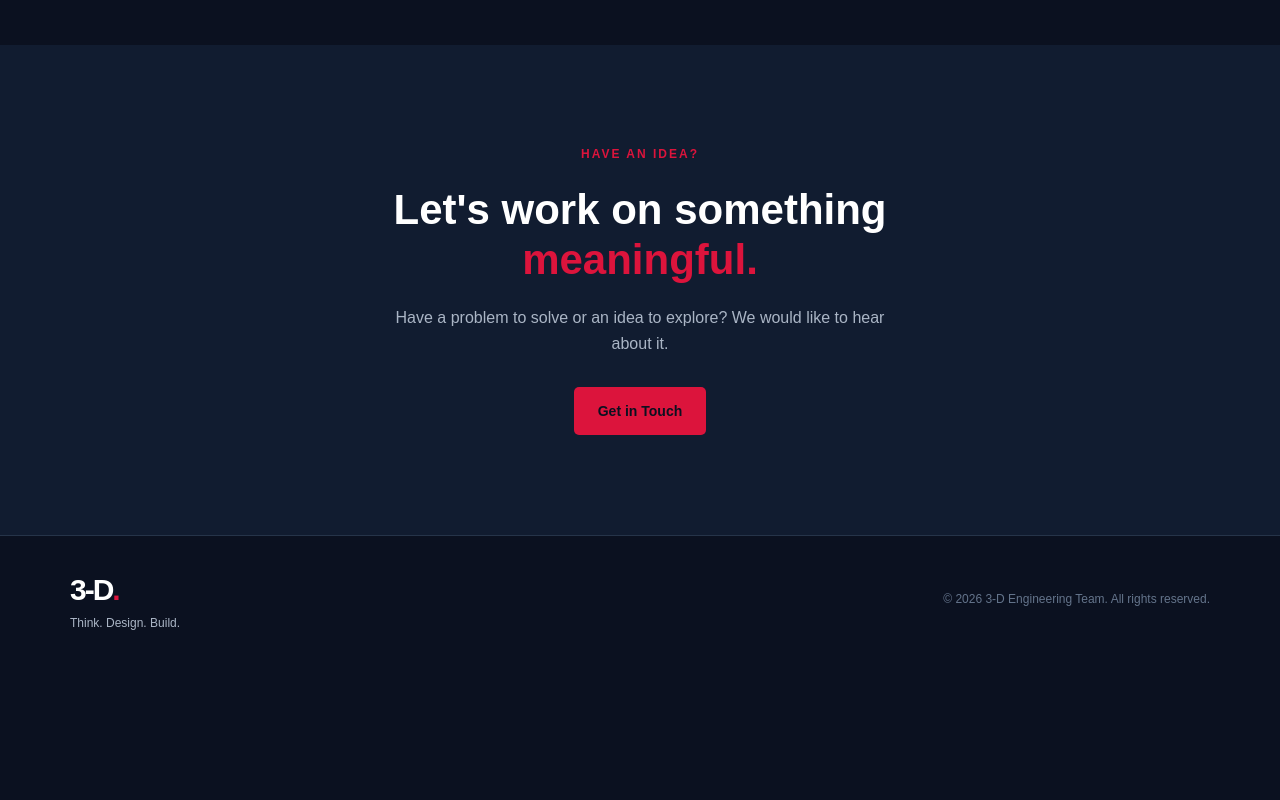
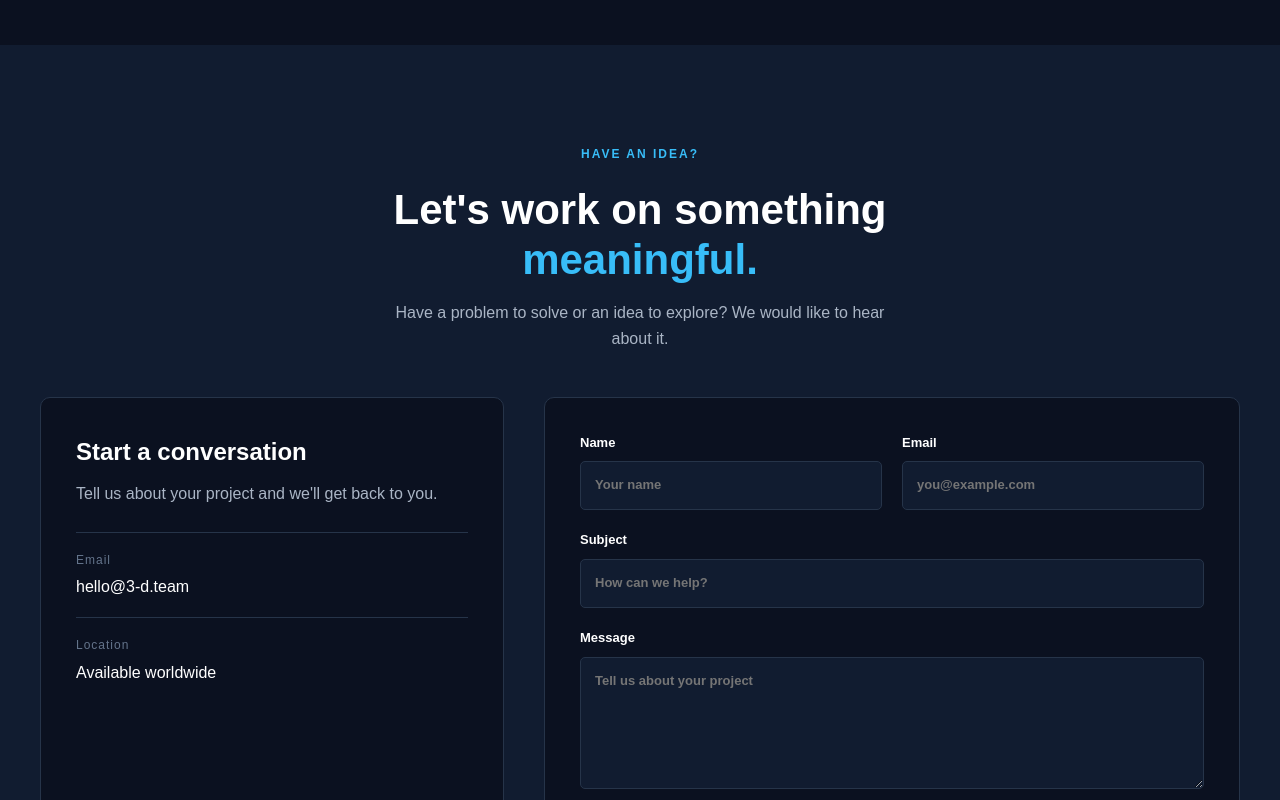
Before and after one commit to the-3-D/Portifolio-website, a plain HTML site: page Home.html in a window 1280 px wide. Shown: the part 2000-2800 px from the top of the page. Before the commit the page ends 2663 px from the top, so only its background shows below. Drawn offline with Linux system fonts and the light colour scheme.

Commit message:
contact section is added

```diff
--- a/Home.html
+++ b/Home.html
@@ -20,7 +20,7 @@
           <li><a href="#">Projects</a></li>
           <li><a href="#">Services</a></li>
           <li><a href="#">Team</a></li>
-          <li><a href="#">Contact</a></li>
+          <li><a href="#contact">Contact</a></li>
         </ul>
 
         <a href="#" class="nav-button">Let's Talk</a>
@@ -131,21 +131,59 @@
         </div>
       </section>
 
-      <!-- Contact Invitation -->
-      <section class="contact-section">
-        <p class="eyebrow">HAVE AN IDEA?</p>
+      <!-- Contact -->
+      <section class="contact-section" id="contact">
+        <div class="contact-heading">
+          <p class="eyebrow">HAVE AN IDEA?</p>
+          <h2>Let's work on something <span>meaningful.</span></h2>
+          <p>
+            Have a problem to solve or an idea to explore? We would like to hear
+            about it.
+          </p>
+        </div>
 
-        <h2>
-          Let's work on something
-          <span>meaningful.</span>
-        </h2>
+        <div class="contact-grid">
+          <div class="contact-details">
+            <h3>Start a conversation</h3>
+            <p>Tell us about your project and we'll get back to you.</p>
 
-        <p>
-          Have a problem to solve or an idea to explore? We would like to hear
-          about it.
-        </p>
+            <a href="mailto:hello@3-d.team" class="contact-detail">
+              <span>Email</span>
+              hello@3-d.team
+            </a>
 
-        <a href="#" class="primary-button"> Get in Touch </a>
+            <div class="contact-detail">
+              <span>Location</span>
+              Available worldwide
+            </div>
+          </div>
+
+          <form class="contact-form" action="mailto:hello@3-d.team" method="post" enctype="text/plain">
+            <div class="form-row">
+              <label>
+                Name
+                <input type="text" name="name" placeholder="Your name" required />
+              </label>
+
+              <label>
+                Email
+                <input type="email" name="email" placeholder="you@example.com" required />
+              </label>
+            </div>
+
+            <label>
+              Subject
+              <input type="text" name="subject" placeholder="How can we help?" required />
+            </label>
+
+            <label>
+              Message
+              <textarea name="message" rows="5" placeholder="Tell us about your project" required></textarea>
+            </label>
+
+            <button type="submit" class="primary-button">Send Message</button>
+          </form>
+        </div>
       </section>
     </main>
 
--- a/style.css
+++ b/style.css
@@ -2,13 +2,6 @@
 /* =========================
    GENERAL RESET
 ========================= */
-
-:root {
-    --accent: #dc143c;
-    --accent-hover: #f05a7a;
-    --accent-light: #ffb3c1;
-    --accent-dark: #5c1020;
-}
 
 * {
     margin: 0;
@@ -63,7 +56,7 @@ ul {
 }
 
 .logo span {
-    color: var(--accent);
+    color: #38bdf8;
 }
 
 .nav-links {
@@ -79,20 +72,20 @@ ul {
 
 .nav-links a:hover,
 .nav-links a.active {
-    color: var(--accent);
+    color: #38bdf8;
 }
 
 .nav-button {
     padding: 11px 22px;
-    border: 1px solid var(--accent);
+    border: 1px solid #38bdf8;
     border-radius: 5px;
-    color: var(--accent);
+    color: #38bdf8;
     font-size: 14px;
     transition: 0.3s;
 }
 
 .nav-button:hover {
-    background-color: var(--accent);
+    background-color: #38bdf8;
     color: #0b1120;
 }
 
@@ -112,12 +105,12 @@ ul {
 }
 
 .primary-button {
-    background-color: var(--accent);
+    background-color: #38bdf8;
     color: #0b1120;
 }
 
 .primary-button:hover {
-    background-color: var(--accent-hover);
+    background-color: #7dd3fc;
     transform: translateY(-3px);
 }
 
@@ -127,8 +120,8 @@ ul {
 }
 
 .secondary-button:hover {
-    border-color: var(--accent);
-    color: var(--accent);
+    border-color: #38bdf8;
+    color: #38bdf8;
 }
 
 
@@ -153,7 +146,7 @@ ul {
 }
 
 .eyebrow {
-    color: var(--accent);
+    color: #38bdf8;
     font-size: 12px;
     font-weight: bold;
     letter-spacing: 2px;
@@ -169,7 +162,7 @@ ul {
 
 .hero h1 span,
 .contact-section h2 span {
-    color: var(--accent);
+    color: #38bdf8;
 }
 
 .hero-description {
@@ -197,13 +190,13 @@ ul {
     justify-content: center;
 
     background:
-        radial-gradient(circle, var(--accent-dark) 0%, #0b1120 70%);
+        radial-gradient(circle, #164e63 0%, #0b1120 70%);
 }
 
 .visual-card {
     width: 280px;
     height: 280px;
-    border: 1px solid var(--accent);
+    border: 1px solid #38bdf8;
     border-radius: 15px;
 
     display: flex;
@@ -212,13 +205,13 @@ ul {
     justify-content: center;
 
     background: #111c30;
-    box-shadow: 0 0 50px rgba(220, 20, 60, 0.12);
+    box-shadow: 0 0 50px rgba(56, 189, 248, 0.12);
 }
 
 .visual-number {
     font-size: 85px;
     font-weight: bold;
-    color: var(--accent);
+    color: #38bdf8;
 }
 
 .visual-card p {
@@ -278,12 +271,12 @@ ul {
     align-items: center;
     justify-content: center;
 
-    background: linear-gradient(135deg, var(--accent-dark), #1e293b);
+    background: linear-gradient(135deg, #164e63, #1e293b);
 }
 
 .project-image span {
     font-size: 20px;
-    color: var(--accent-light);
+    color: #bae6fd;
 }
 
 .project-content {
@@ -292,7 +285,7 @@ ul {
 }
 
 .project-category {
-    color: var(--accent);
+    color: #38bdf8;
     font-size: 11px;
     letter-spacing: 2px;
     margin-bottom: 15px;
@@ -309,12 +302,12 @@ ul {
 }
 
 .text-link {
-    color: var(--accent);
+    color: #38bdf8;
     font-weight: bold;
 }
 
 .text-link:hover {
-    color: var(--accent-hover);
+    color: #7dd3fc;
 }
 
 .all-projects {
@@ -347,12 +340,12 @@ ul {
 
 .service-card:hover {
     transform: translateY(-5px);
-    border-color: var(--accent);
+    border-color: #38bdf8;
 }
 
 .service-number {
     display: block;
-    color: var(--accent);
+    color: #38bdf8;
     font-size: 14px;
     margin-bottom: 25px;
 }
@@ -374,22 +367,113 @@ ul {
 
 .contact-section {
     padding: 100px 30px;
-    text-align: center;
-
     background: #111c30;
 }
 
 .contact-section h2 {
     max-width: 650px;
-    margin: auto;
     font-size: 42px;
     line-height: 1.2;
 }
 
-.contact-section > p:not(.eyebrow) {
+.contact-heading {
+    max-width: 1200px;
+    margin: 0 auto 45px;
+    text-align: center;
+}
+
+.contact-heading h2 {
+    margin: 0 auto 15px;
+}
+
+.contact-heading > p:not(.eyebrow) {
     max-width: 500px;
-    margin: 20px auto 30px;
+    margin: 0 auto;
     color: #aab5c5;
+}
+
+.contact-grid {
+    max-width: 1200px;
+    margin: auto;
+    display: grid;
+    grid-template-columns: 0.8fr 1.2fr;
+    gap: 40px;
+}
+
+.contact-details,
+.contact-form {
+    padding: 35px;
+    background-color: #0b1120;
+    border: 1px solid #263449;
+    border-radius: 10px;
+}
+
+.contact-details h3 {
+    margin-bottom: 10px;
+    font-size: 24px;
+}
+
+.contact-details > p {
+    margin-bottom: 25px;
+    color: #aab5c5;
+}
+
+.contact-detail {
+    display: block;
+    padding: 18px 0;
+    border-top: 1px solid #263449;
+}
+
+.contact-detail span {
+    display: block;
+    margin-bottom: 4px;
+    color: #64748b;
+    font-size: 12px;
+    letter-spacing: 1px;
+}
+
+.contact-form {
+    display: flex;
+    flex-direction: column;
+    gap: 20px;
+}
+
+.form-row {
+    display: grid;
+    grid-template-columns: repeat(2, 1fr);
+    gap: 20px;
+}
+
+.contact-form label {
+    display: flex;
+    flex-direction: column;
+    gap: 8px;
+    font-size: 13px;
+    font-weight: bold;
+}
+
+.contact-form input,
+.contact-form textarea {
+    width: 100%;
+    padding: 13px 14px;
+    border: 1px solid #263449;
+    border-radius: 5px;
+    outline: none;
+    background: #111c30;
+    color: #ffffff;
+    font: inherit;
+    resize: vertical;
+}
+
+.contact-form input:focus,
+.contact-form textarea:focus {
+    border-color: #38bdf8;
+}
+
+.contact-form .primary-button {
+    align-self: flex-start;
+    border: 0;
+    cursor: pointer;
 }
 
 
@@ -439,6 +523,10 @@ ul {
 
     .services-grid {
         grid-template-columns: repeat(2, 1fr);
+    }
+
+    .contact-grid {
+        grid-template-columns: 1fr;
     }
 
 }
@@ -491,6 +579,19 @@ ul {
         font-size: 32px;
     }
 
+    .contact-grid {
+        gap: 20px;
+    }
+
+    .contact-details,
+    .contact-form {
+        padding: 24px;
+    }
+
+    .form-row {
+        grid-template-columns: 1fr;
+    }
+
     .footer-content {
         flex-direction: column;
         align-items: flex-start;
```
